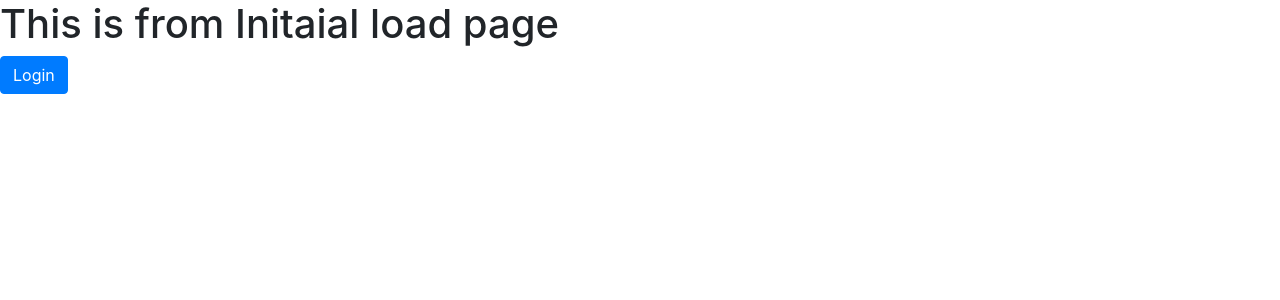
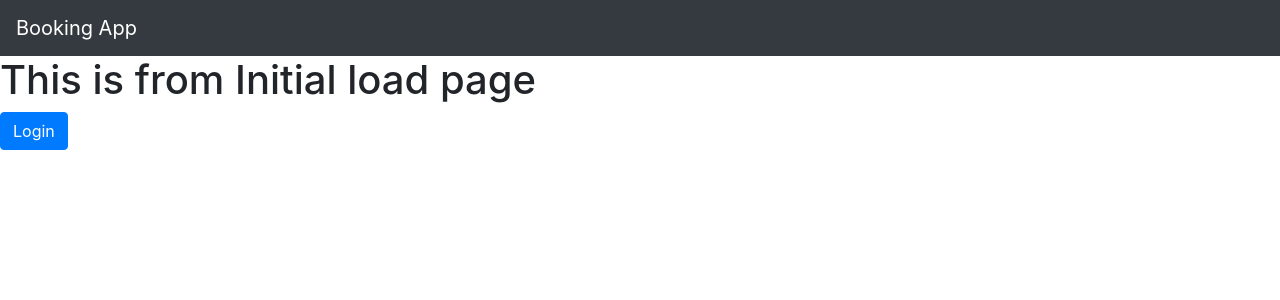
Before and after one commit to iamKarthikRam/angular-bookingApp, an Angular app: page / in a window 1280 px wide. Shown: the top 300 px of the page. Built offline with nearby package versions, Linux system fonts and the light colour scheme.

Commit message:
4 files modified

```diff
--- a/src/app/app.component.html
+++ b/src/app/app.component.html
@@ -1,3 +1,4 @@
 <div class="container-fuid">
+  <app-header></app-header>
   <router-outlet></router-outlet>
 </div>
--- a/src/app/app.module.ts
+++ b/src/app/app.module.ts
@@ -6,12 +6,13 @@ import { AppRouteModule } from './app.route.module';
 import { AppComponent } from './app.component';
 import { LoginComponent } from './login/login.component';
 import { InitialLoadPageComponent } from './initial-load-page/initial-load-page.component';
+import { HeaderComponent } from './header/header.component';
 
 
 
 @NgModule({
   imports:      [ BrowserModule, FormsModule, AppRouteModule],
-  declarations: [ AppComponent, LoginComponent,InitialLoadPageComponent],
+  declarations: [ AppComponent, LoginComponent,InitialLoadPageComponent, HeaderComponent],
   bootstrap:    [ AppComponent ]
 })
 export class AppModule { }
--- a/src/app/header/header.component.html
+++ b/src/app/header/header.component.html
@@ -1,3 +1,5 @@
-<div class="navbar navbar-default">
-
+<div class="navbar navbar-default navbar-dark bg-dark">
+  <div class="navbar-header">
+    <a href="" class="navbar-brand">Booking App</a>
+  </div>
 </div>
--- a/src/app/initial-load-page/initial-load-page.component.html
+++ b/src/app/initial-load-page/initial-load-page.component.html
@@ -1,3 +1,3 @@
-<h1>This is from Initaial load page</h1>
+<h1>This is from Initial load page</h1>
 
 <button class = "btn btn-primary" routerLink="/login">Login</button>
```
